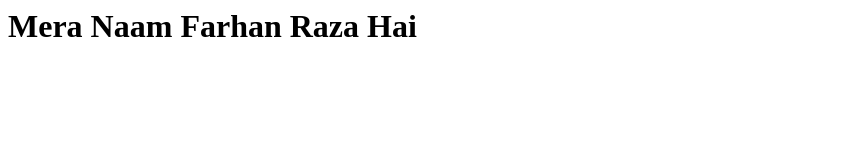
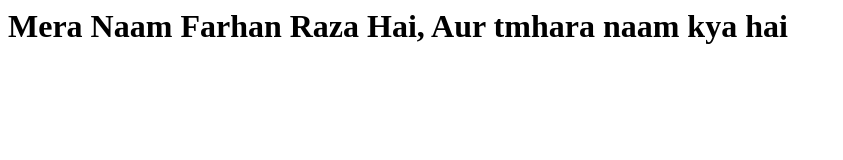
Before and after one commit to farhanlabs/GitHub-Actions, a plain HTML site: page index.html in a window 1280 px wide. Shown: the whole page, without its empty margins (0-843 px from the left). Drawn offline with Linux system fonts and the light colour scheme.

Commit message:
Update index.html

```diff
--- a/index.html
+++ b/index.html
@@ -1 +1 @@
-<h1>Mera Naam Farhan Raza Hai</h1>
+<h1>Mera Naam Farhan Raza Hai, Aur tmhara naam kya hai</h1>
```
